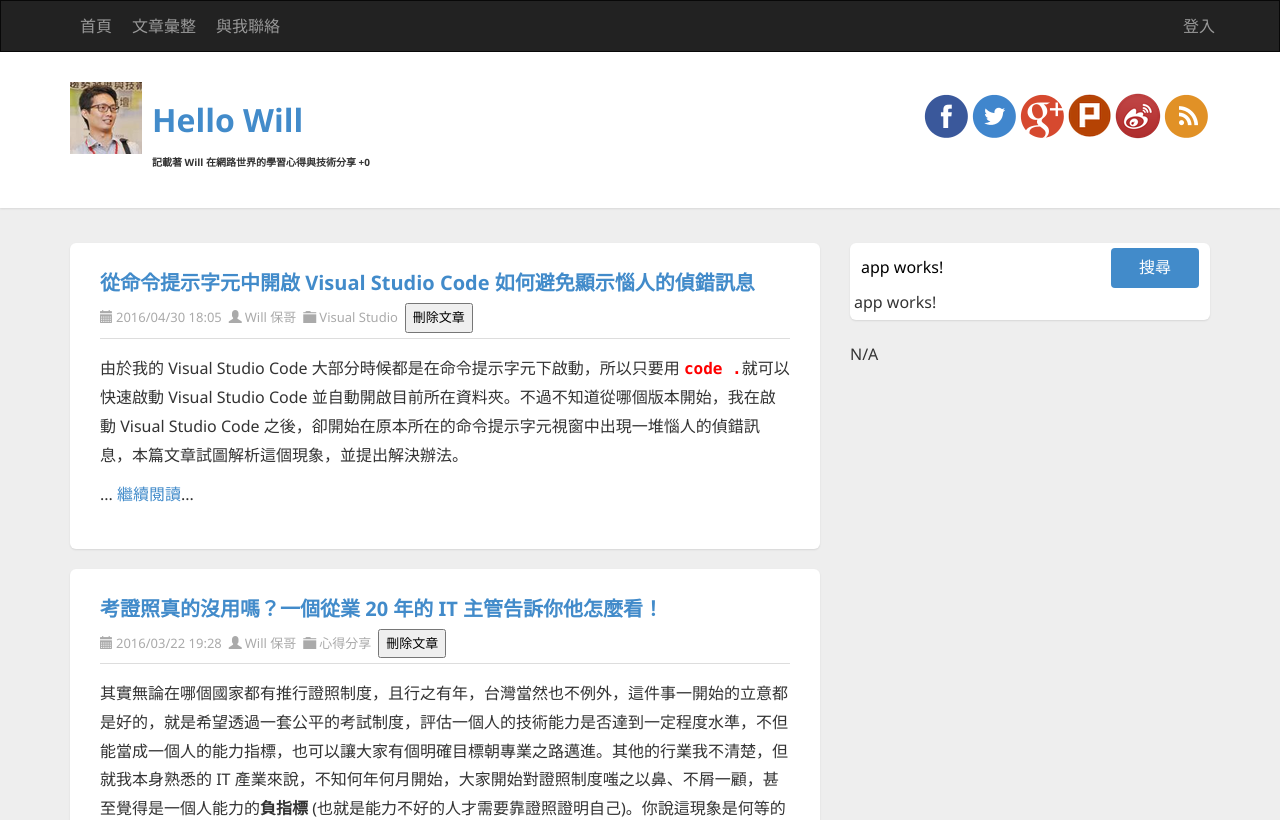
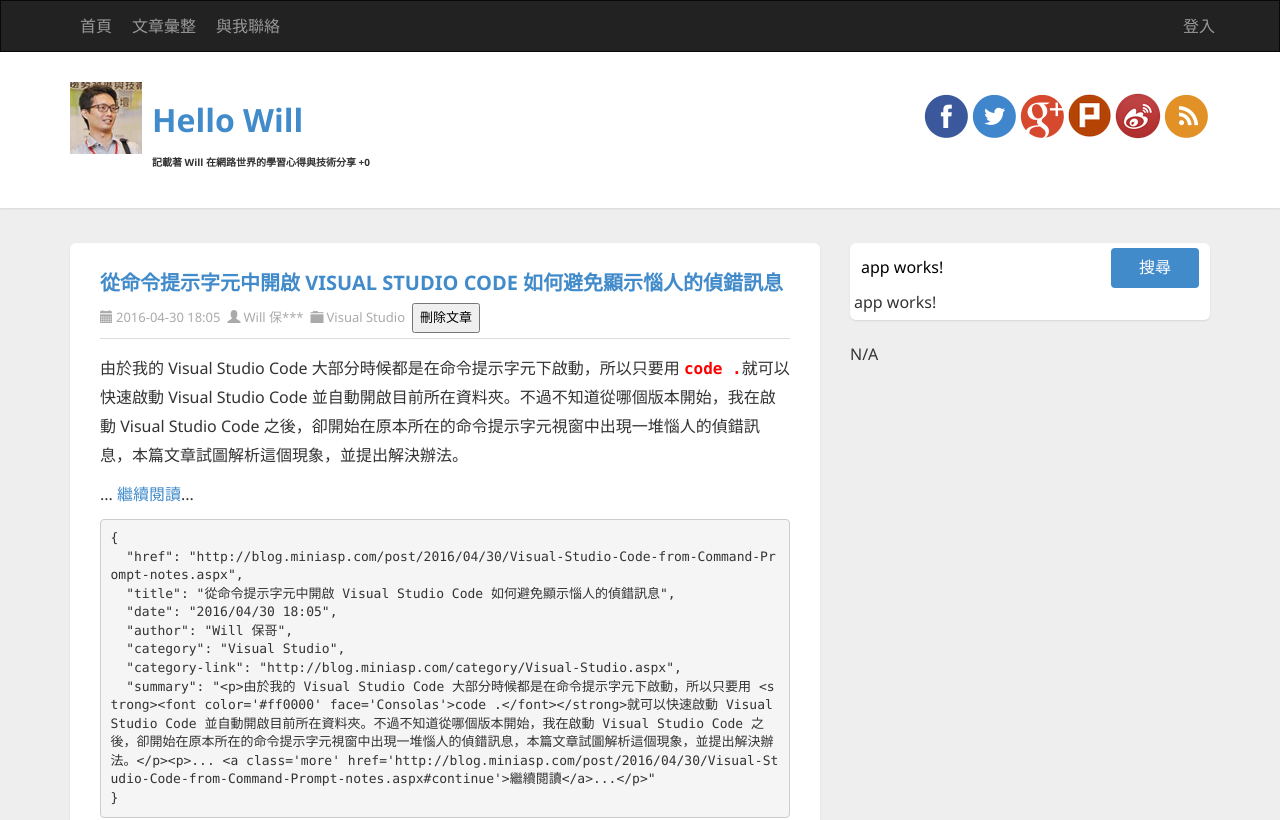
Before and after one commit to doggy8088/demo0204, an Angular app: page / in a window 1280 px wide. Shown: the top 820 px of the page. Built offline with nearby package versions, Linux system fonts and the light colour scheme.

Commit message:
14 練習 Angular 2 Pipe 元件使用與自訂

```diff
--- a/src/app/app.module.ts
+++ b/src/app/app.module.ts
@@ -6,12 +6,14 @@
 import { AppComponent } from './app.component';
 import { HeaderComponent } from './header/header.component';
 import { ArticleComponent } from './article/article.component';
+import { MaskPipe } from './mask.pipe';
 
 @NgModule({
   declarations: [
     AppComponent,
     HeaderComponent,
-    ArticleComponent
+    ArticleComponent,
+    MaskPipe
   ],
   imports: [
     BrowserModule,
--- a/src/app/article/article.component.html
+++ b/src/app/article/article.component.html
@@ -2,11 +2,11 @@
 <article class="post">
   <header class="post-header">
     <h2 class="post-title">
-        <a [href]="item.href">{{item.title}}</a>
+        <a [href]="item.href">{{item.title | uppercase}}</a>
     </h2>
     <div class="post-info clearfix">
-      <span class="post-date"><i class="glyphicon glyphicon-calendar"></i>{{item.date}}</span>
-      <span class="post-author"><i class="glyphicon glyphicon-user"></i><a href="http://blog.miniasp.com/author/will.aspx">{{item.author}}</a></span>
+      <span class="post-date"><i class="glyphicon glyphicon-calendar"></i>{{item.date|date:'y-MM-dd HH:mm'}}</span>
+      <span class="post-author"><i class="glyphicon glyphicon-user"></i><a href="http://blog.miniasp.com/author/will.aspx">{{item.author|mask:6}}</a></span>
       <span class="post-category"><i class="glyphicon glyphicon-folder-close"></i><a
         href="{{item['category-link']}}">{{item.category}}</a></span>
       <button (click)="deleteMe(item)">刪除文章</button>
@@ -14,5 +14,6 @@
   </header>
   <section class="post-body text" [innerHTML]="item.summary">
   </section>
+  <pre>{{item|json}}</pre>
 </article>
 <!-- Article END-->
--- /dev/null
+++ b/src/app/mask.pipe.ts
@@ -0,0 +1,17 @@
+import { Pipe, PipeTransform } from '@angular/core';
+
+@Pipe({
+  name: 'mask'
+})
+export class MaskPipe implements PipeTransform {
+
+  transform(value: string, maxlength?: any): any {
+    if(!maxlength) maxlength = 4;
+    if(value.length > maxlength) {
+      return value.substring(0, maxlength) + '***';
+    } else {
+      return value;
+    }
+  }
+
+}
```
